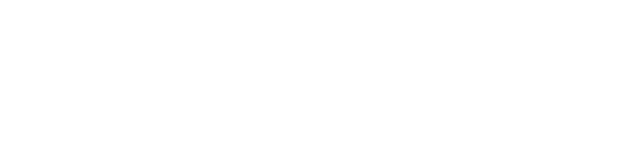
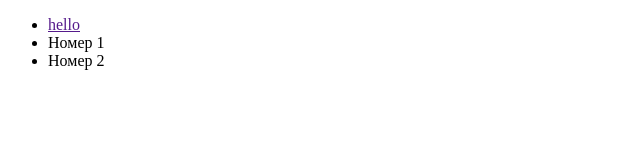
Before and after one commit to timkat01/test, a plain HTML site: page index.html in a window 1280 px wide. Shown: the whole page, without its empty margins (0-640 px from the left). Drawn offline with Linux system fonts and the light colour scheme.

Commit message:
feat: add list

```diff
--- a/index.html
+++ b/index.html
@@ -7,6 +7,10 @@
     <title>Document</title>
 </head>
 <body>
-
+    <ul>
+        <li><a href="">hello</a></li>
+        <li>Номер 1</li>
+        <li>Номер 2</li>
+    </ul>
 </body>
 </html>
```
